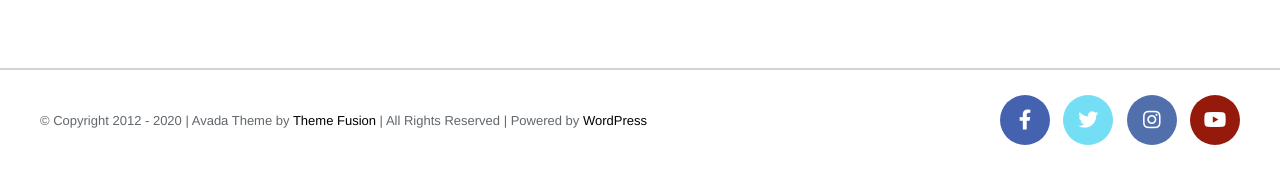
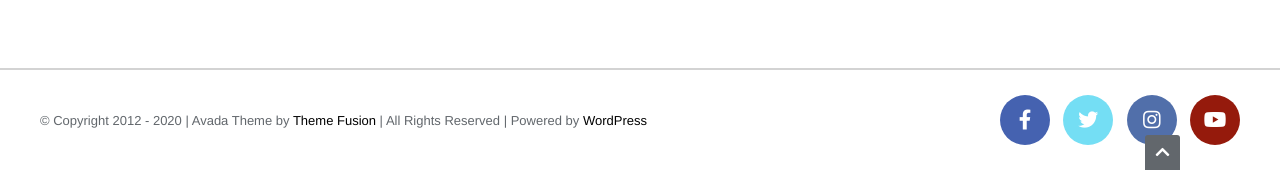
Before and after one commit to DamianoLandi/proj-html-vuejs, a Vue app: page / in a window 1280 px wide. Shown: the part 6591-6761 px from the top of the page. Built offline with nearby package versions, Linux system fonts and the light colour scheme.

Commit message:
To-Top Button

```diff
--- a/src/components/Footer.vue
+++ b/src/components/Footer.vue
@@ -31,6 +31,9 @@
                         <a href="#"><i class="fab fa-youtube"></i></a>
                     </div>
                 </div>
+            </div>
+            <div id="to-top">
+                <a href="#"><i class="fas fa-chevron-up"></i></a>
             </div>
         </section>
     </div>
@@ -101,6 +104,10 @@ export default {
 
 /* Bottom Footer */
 
+#bottom-footer{
+    position: relative;
+}
+
 p{
     font-size: 13px;
     span{
@@ -133,6 +140,24 @@ p{
     }
 }
 
+/* To-Top Button */
+
+#to-top{
+    position: absolute;
+    bottom: 0;
+    right: 100px;
+    height: 35px;
+    width: 35px;
+    display: flex;
+    justify-content: center;
+    align-items: center;
+    background-color: #62676c;
+    border-radius: 3px 3px 0 0;
+    a{
+        color: white;
+    }
+}
+
 /* Icons BG-Color */
 
 .bg-darkblue{
```
Also changed, not shown: 7 other files (tests, documents, lock files or other folders).
